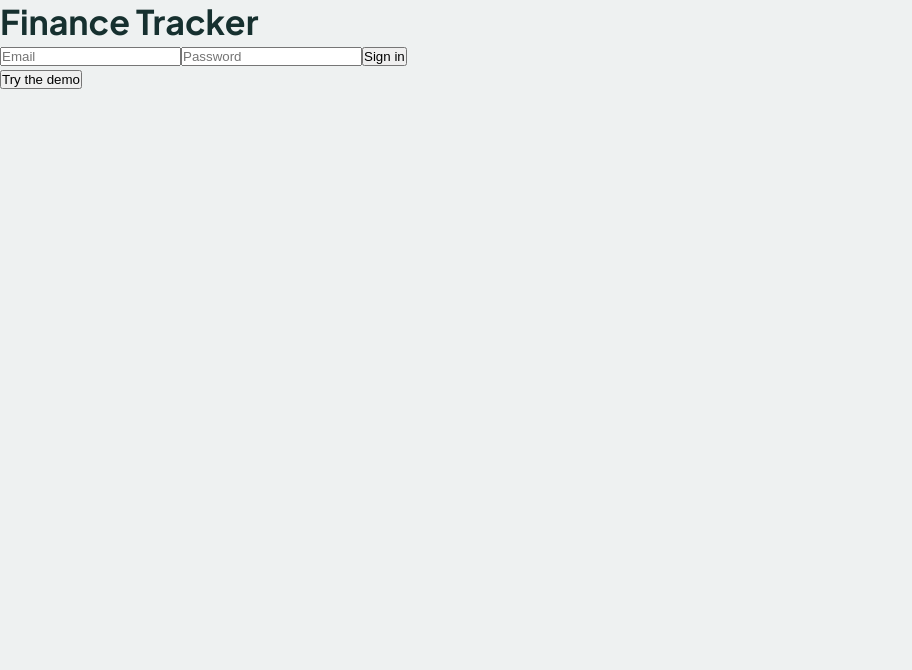
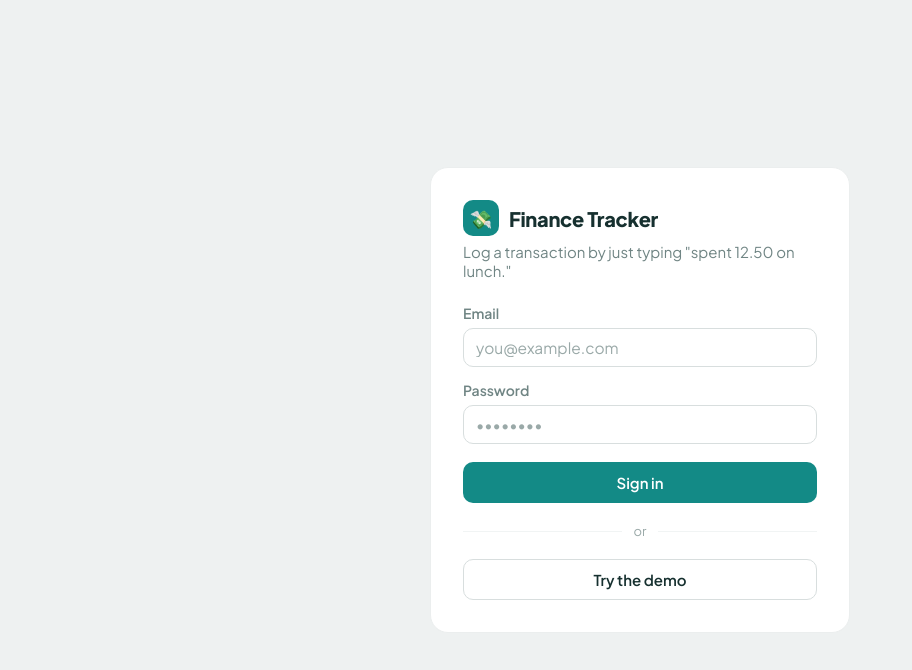
Before and after one commit to fookwahkong/finance-tracker, a React (Vite) app in the folder frontend/: page / in a window 1280 px wide. Shown: the top 670 px of the page, without its empty margins (0-912 px from the left). Built offline with nearby package versions, Linux system fonts and the light colour scheme; no server answers.

Commit message:
feat(web): proper login page design with demo credential hint

```diff
--- a/frontend/src/index.css
+++ b/frontend/src/index.css
@@ -874,6 +874,57 @@ a { color: inherit; }
 .statgrid-label { font-size: 13px; color: var(--muted); }
 .statgrid-value { font-size: 18px; font-weight: 700; }
 
+/* ── Login page ── */
+.login-shell {
+  min-height: 100vh;
+  display: flex;
+  align-items: center;
+  justify-content: center;
+  padding: 24px;
+  background: var(--bg);
+}
+.login-card {
+  width: min(420px, 100%);
+  background: var(--surface);
+  border: 1px solid var(--border-2);
+  border-radius: var(--radius);
+  padding: 32px;
+}
+.login-brand {
+  display: flex;
+  align-items: center;
+  gap: 10px;
+  margin-bottom: 6px;
+}
+.login-brand .brand-mark { font-size: 18px; }
+.login-brand-name { font-weight: 800; font-size: 20px; letter-spacing: -0.3px; }
+.login-tagline { color: var(--muted); font-size: 15px; margin-bottom: 24px; }
+.login-form { display: flex; flex-direction: column; gap: 14px; }
+.login-submit { width: 100%; padding: 10px; margin-top: 4px; }
+.login-divider {
+  display: flex;
+  align-items: center;
+  gap: 12px;
+  margin: 20px 0;
+  color: var(--muted-2);
+  font-size: 13px;
+}
+.login-divider::before, .login-divider::after {
+  content: "";
+  flex: 1;
+  height: 1px;
+  background: var(--line);
+}
+.login-demo-btn { width: 100%; padding: 10px; }
+.login-demo-hint {
+  margin-top: 14px;
+  text-align: center;
+  font-size: 13px;
+  color: var(--muted-2);
+  line-height: 1.5;
+}
+.login-demo-hint strong { color: var(--muted); font-weight: 700; }
+
 /* Market news: earnings month-grid calendar */
 .cal-head { display: flex; align-items: center; justify-content: space-between; margin-bottom: 12px; }
 .cal-title { font-size: 19px; font-weight: 700; }
--- a/frontend/src/pages/Login.jsx
+++ b/frontend/src/pages/Login.jsx
@@ -1,38 +1,87 @@
 import { useState } from "react";
 import { useAuth } from "../auth/AuthContext";
 import { supabase } from "../lib/supabase";
+
+const DEMO_EMAIL = import.meta.env.VITE_DEMO_EMAIL;
+const DEMO_PASSWORD = import.meta.env.VITE_DEMO_PASSWORD;
 
 export default function Login() {
   const { signInDemo } = useAuth();
   const [email, setEmail] = useState("");
   const [password, setPassword] = useState("");
   const [error, setError] = useState(null);
+  const [busy, setBusy] = useState(false);
 
   const submit = async (e) => {
     e.preventDefault();
     setError(null);
+    setBusy(true);
     const { error } = await supabase.auth.signInWithPassword({ email, password });
     if (error) setError(error.message);
+    setBusy(false);
   };
 
   const demo = async () => {
     setError(null);
+    setBusy(true);
     const { error } = await signInDemo();
     if (error) setError(error.message);
+    setBusy(false);
   };
 
   return (
-    <div className="login">
-      <h1>Finance Tracker</h1>
-      <form onSubmit={submit}>
-        <input type="email" placeholder="Email" value={email}
-               onChange={(e) => setEmail(e.target.value)} />
-        <input type="password" placeholder="Password" value={password}
-               onChange={(e) => setPassword(e.target.value)} />
-        <button type="submit">Sign in</button>
-      </form>
-      <button type="button" onClick={demo}>Try the demo</button>
-      {error && <p role="alert">{error}</p>}
+    <div className="login-shell">
+      <div className="login-card">
+        <div className="login-brand">
+          <span className="brand-mark">💸</span>
+          <span className="login-brand-name">Finance Tracker</span>
+        </div>
+        <p className="login-tagline">Log a transaction by just typing "spent 12.50 on lunch."</p>
+
+        {error && <p className="form-error" role="alert">{error}</p>}
+
+        <form onSubmit={submit} className="login-form">
+          <div className="field">
+            <label className="field-label" htmlFor="login-email">Email</label>
+            <input
+              id="login-email"
+              className="input"
+              type="email"
+              placeholder="you@example.com"
+              value={email}
+              onChange={(e) => setEmail(e.target.value)}
+              autoComplete="email"
+            />
+          </div>
+          <div className="field">
+            <label className="field-label" htmlFor="login-password">Password</label>
+            <input
+              id="login-password"
+              className="input"
+              type="password"
+              placeholder="••••••••"
+              value={password}
+              onChange={(e) => setPassword(e.target.value)}
+              autoComplete="current-password"
+            />
+          </div>
+          <button type="submit" className="btn btn-primary login-submit" disabled={busy}>
+            Sign in
+          </button>
+        </form>
+
+        <div className="login-divider"><span>or</span></div>
+
+        <button type="button" className="btn btn-outline login-demo-btn" onClick={demo} disabled={busy}>
+          Try the demo
+        </button>
+        {DEMO_EMAIL && DEMO_PASSWORD && (
+          <p className="login-demo-hint">
+            Portfolio visitors — sign in instantly above, or use{" "}
+            <strong>{DEMO_EMAIL}</strong> / <strong>{DEMO_PASSWORD}</strong> manually.
+          </p>
+        )}
+      </div>
     </div>
   );
 }
```
Also changed, not shown: 1 other file (tests, documents, lock files or other folders).
